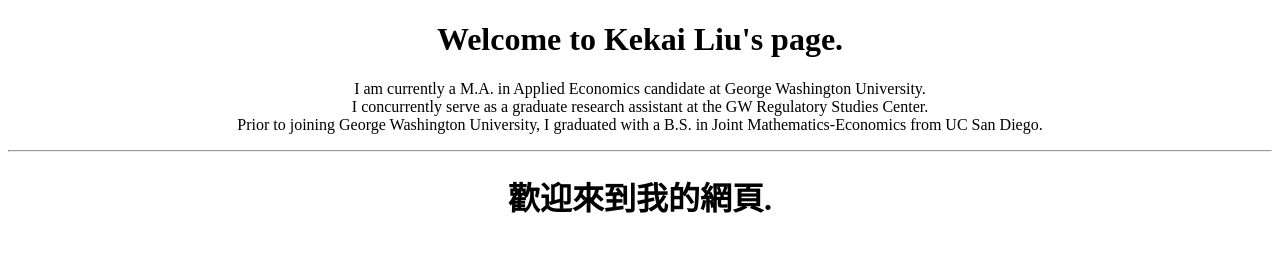
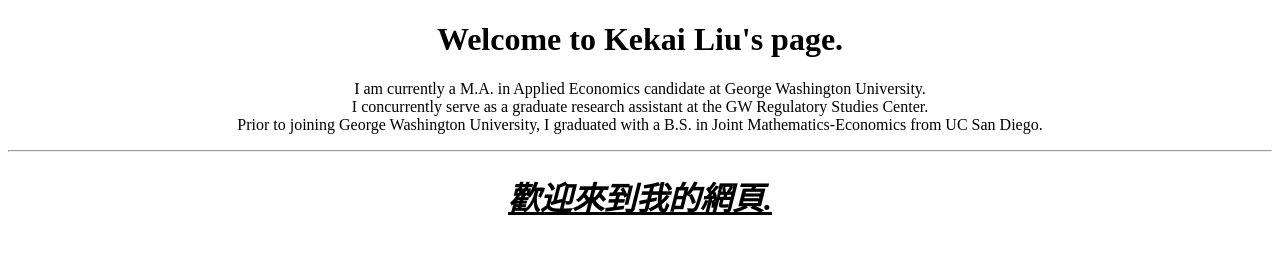
Before and after one commit to kekailiu/kekailiu.github.io, a plain HTML site: page index.html in a window 1280 px wide. Drawn offline with Linux system fonts and the light colour scheme.

Commit message:
Update index.html

```diff
--- a/index.html
+++ b/index.html
@@ -16,7 +16,7 @@
 </html>
 <html=zh>
    <body>
-	   <h1><center>歡迎來到我的網頁.</center></h1>
+	   <h1><center><u><i>歡迎來到我的網頁.</i></u></center></h1>
    </body>
 
 </html>
```
